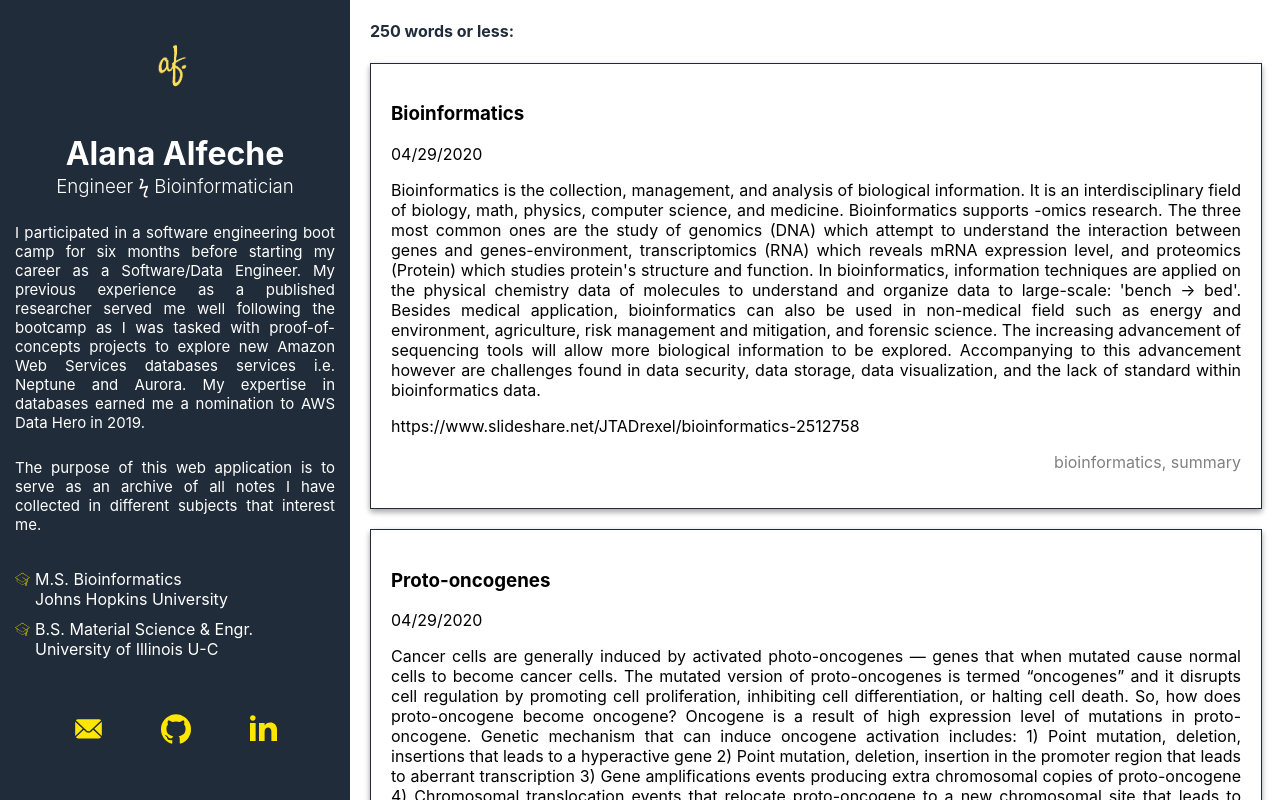
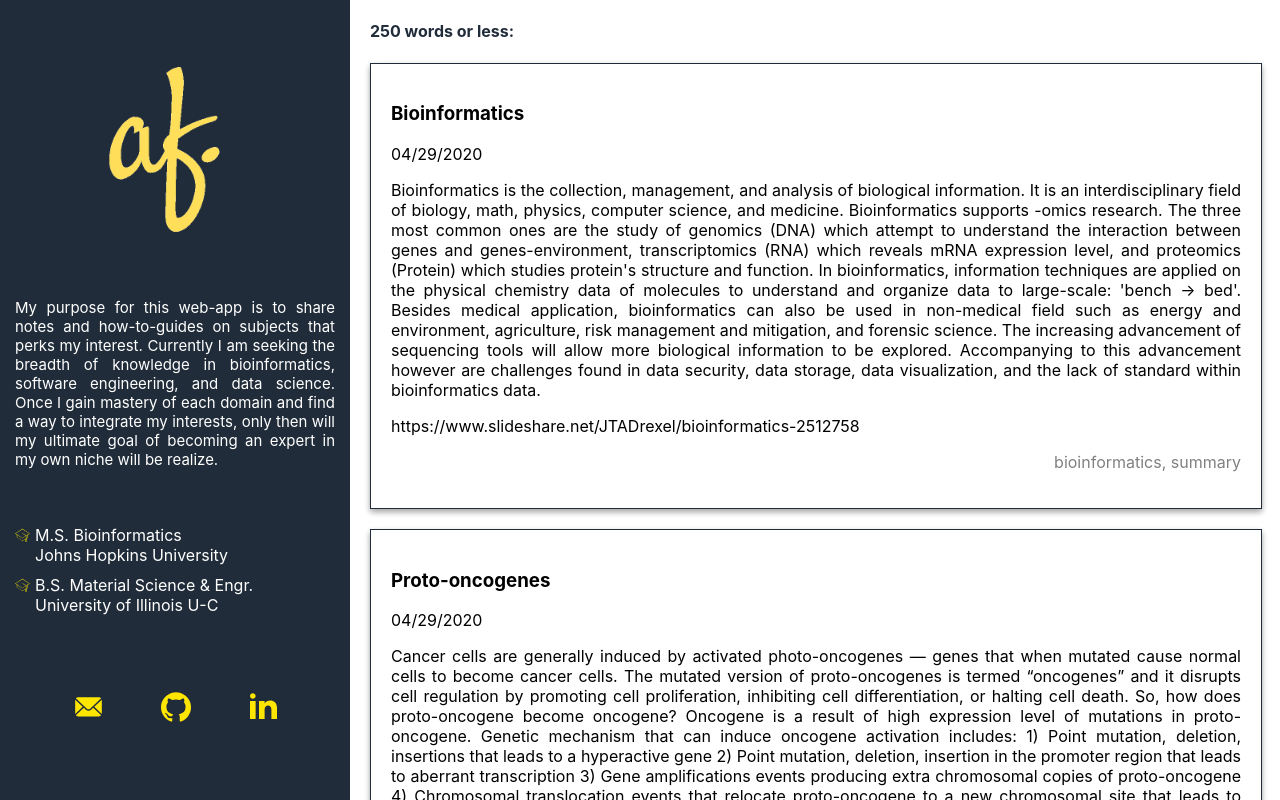
Before and after one commit to alanaalfeche/personal-website, a React (Create React App) app: page / in a window 1280 px wide. Built offline with nearby package versions, Linux system fonts and the light colour scheme.

Commit message:
Update wordings

```diff
--- a/src/components/Sidebar/Logo/Logo.js
+++ b/src/components/Sidebar/Logo/Logo.js
@@ -5,9 +5,8 @@ import logo from './logo.png'
 
 
 const Image = styled.img`
-    width: 50px;
-    height: 50px;
-    margin: 15px;
+    width: 200px;
+    height: 200px;
 `;
 
 function Logo() {
--- a/src/components/Sidebar/Sidebar.js
+++ b/src/components/Sidebar/Sidebar.js
@@ -7,7 +7,7 @@ import Contact from './Contact/Contact';
 
 
 const Div = styled.div`
-    background-color: #202C39; //#1c315f #152b5a #355e9a #135888 #253233 #202C39
+    background-color: #202C39;
     min-height: 100vh;
     max-width: 350px;
     display: flex;
@@ -40,19 +40,9 @@ class Sidebar extends React.Component {
                 <div style={{ textAlign: 'center' }}>
                     <Logo />
                 </div>
-                <div>
-                    <Header>Alana Alfeche</Header>
-                    <Subheader>Engineer ϟ Bioinformatician</Subheader>
-                </div>
-
                 <Text>
-                I participated in a software engineering boot camp for six months before starting my career as a Software/Data Engineer. My previous experience as a published researcher served me well following the bootcamp as I was tasked with proof-of-concepts projects to explore new Amazon Web Services databases services i.e. Neptune and Aurora. My expertise in databases earned me a nomination to AWS Data Hero in 2019.
+                My purpose for this web-app is to share notes and how-to-guides on subjects that perks my interest. Currently I am seeking the breadth of knowledge in bioinformatics, software engineering, and data science. Once I gain mastery of each domain and find a way to integrate my interests, only then will my ultimate goal of becoming an expert in my own niche will be realize.
                 </Text>
-
-                <Text>
-                The purpose of this web application is to serve as an archive of all notes I have collected in different subjects that interest me.
-                </Text>
-
                 <div>
                     <School
                         degree="M.S. Bioinformatics"
```
Also changed, not shown: 1 other file (tests, documents, lock files or other folders).
